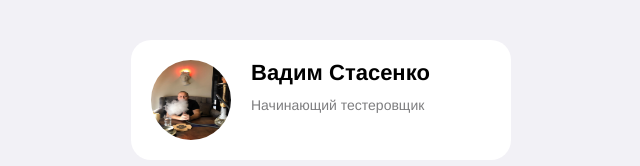
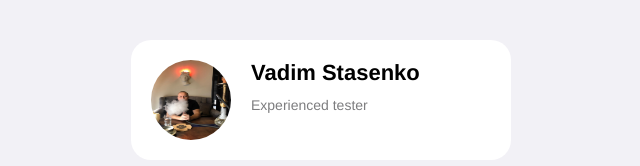
Before and after one commit to helpmewithlogin/helpmewithlogin.github.io, a plain HTML site: page index.html in a window 1280 px wide. Shown: the top 166 px of the page, without its empty margins (319-959 px from the left). Drawn offline with Linux system fonts and the light colour scheme.

Commit message:
Update header

```diff
--- a/index.html
+++ b/index.html
@@ -12,8 +12,8 @@
     <header class="header">
       <img src="./avatar.jpg" alt="avatar" class="header__avatar" />
       <div class="header__textContainer">
-        <h1 class="header__title">Вадим Стасенко</h1>
-        <h3 class="header__subtitle">Начинающий тестеровщик</h3>
+        <h1 class="header__title">Vadim Stasenko</h1>
+        <h3 class="header__subtitle">Experienced tester</h3>
       </div>
     </header>
     <main>
```
